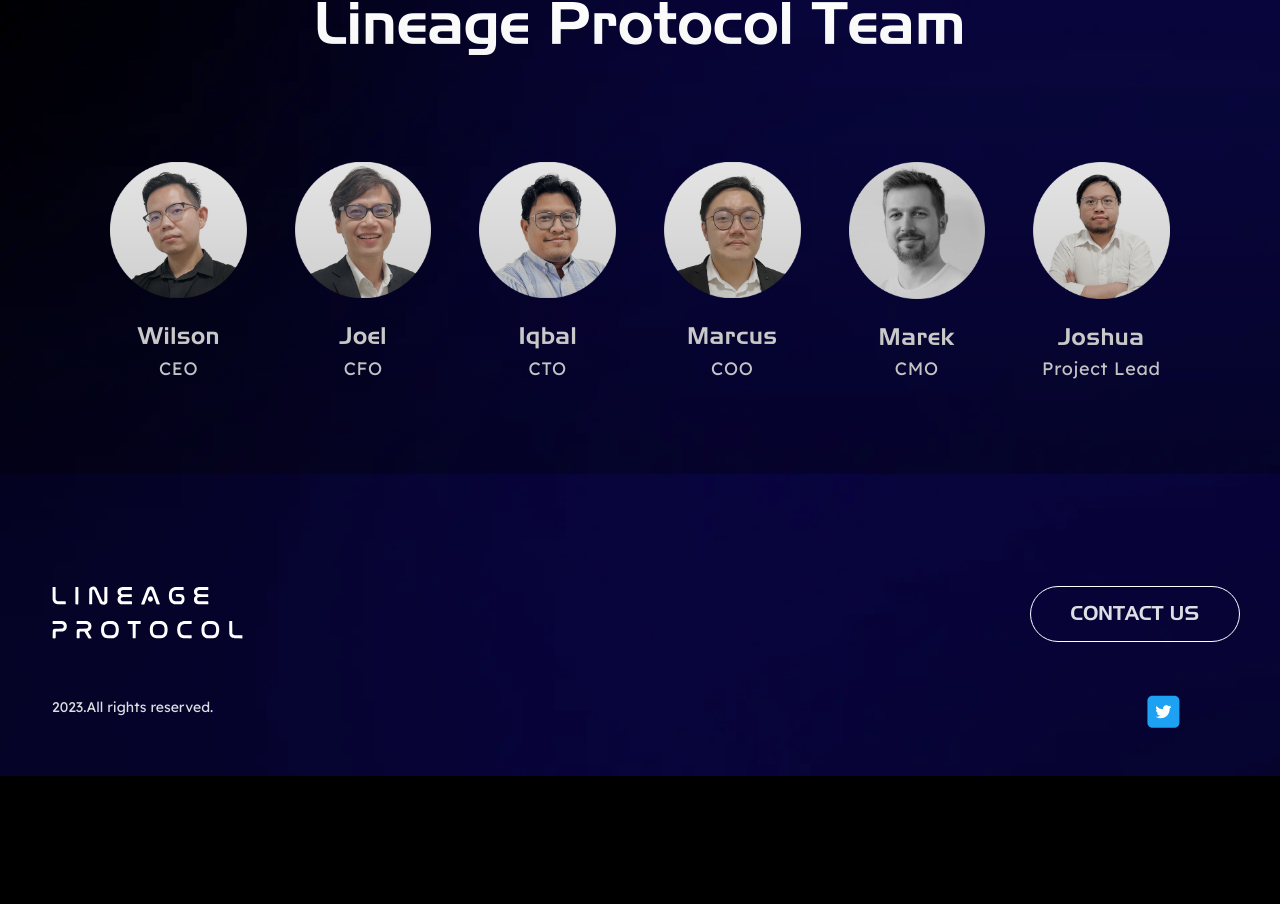
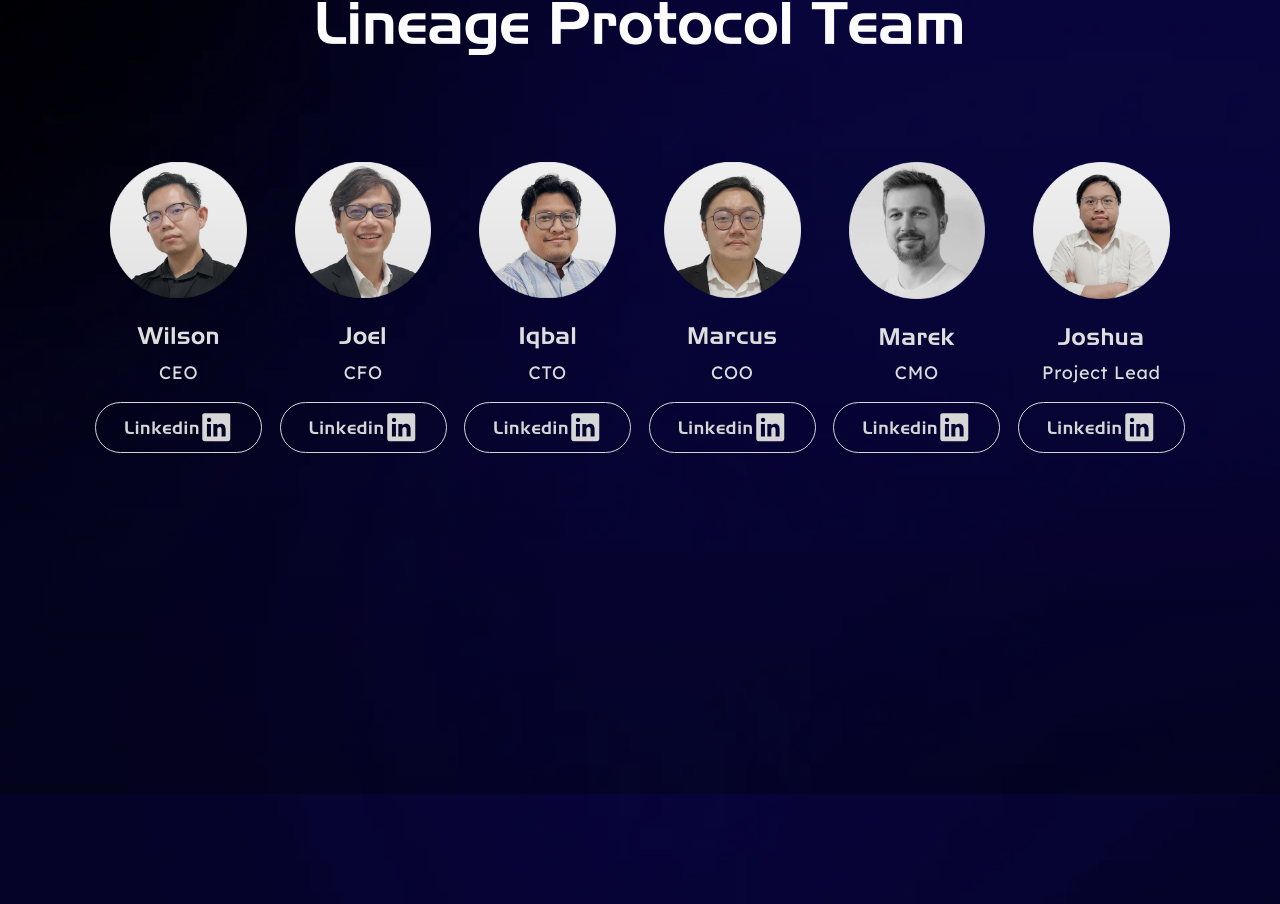
Before and after one commit to lineage-protocol/website, a React (Vite) app: page / in a window 1280 px wide. Shown: the part 3972-4876 px from the top of the page. Before the commit the page ends 4748 px from the top, so only its background shows below. Built offline with nearby package versions, Linux system fonts and the light colour scheme; what tailwind-gradient-mask-image would draw is missing.

Commit message:
add changes

```diff
--- a/src/components/Swiper/Nft.tsx
+++ b/src/components/Swiper/Nft.tsx
@@ -27,7 +27,7 @@
       >
         {props.nft &&
           props.nft.map((item:any, index:any) => (
-            <SwiperSlide className='mobile'>
+            <SwiperSlide className='mobile' key={index}>
               <div
                 className="flex-shrink max-w-full w-full"
                 key={`about-${index}`}
--- a/src/constants/Chain.ts
+++ b/src/constants/Chain.ts
@@ -19,6 +19,7 @@
 import Iqbal from "../assets/images/homepage/team/Iqbal.webp"
 import Marek from "../assets/images/homepage/team/Marek.webp"
 import Joshua from "../assets/images/homepage/team/Joshua.webp"
+import Linkedin from "../assets/images/homepage/team/ion_logo-linkedin.svg"
 // END TEAMS
 
 // INFO
@@ -82,7 +83,8 @@
     Joel:Joel,
     Iqbal: Iqbal,
     Joshua: Joshua,
-    Marek:Marek
+    Marek:Marek,
+    Linkedin:Linkedin
 }
 
 export const social: any = {
--- a/src/pages/Home/Decentralized.tsx
+++ b/src/pages/Home/Decentralized.tsx
@@ -1,7 +1,8 @@
 import * as Chain from "../../constants/Chain";
-import parse from 'html-react-parser';
+import parse from "html-react-parser";
 interface DecentralizedProps {
   portrait: any;
+  isMac: any;
 }
 export default function Decentralized(props: DecentralizedProps) {
   const nft = [
@@ -59,7 +60,9 @@
               {nft &&
                 nft.map((item, index) => (
                   <div
-                    className="flex-shrink max-w-full w-full sm:w-1/2 py-5 "
+                    className={`flex-shrink max-w-full w-full sm:w-1/2 py-5 lg:h-auto ${
+                      props.isMac ? "lg:max-h-[217px]" : ""
+                    } `}
                     key={`about-${index}`}
                   >
                     <div
@@ -76,8 +79,11 @@
                         >
                           {parse(item.name)}
                         </p>
-                        <p className="lg:text-[0.80vw] leading-[150%] tracking-[0.05em] font-bold mb-1 text-left px-5 break-words lg:w-10/12 opacity-[0.7]
-                        ">
+                        <p
+                          className={`lg:text-[0.80vw] leading-[150%] tracking-[0.05em] font-bold mb-1 text-left px-5 break-words lg:w-10/12 opacity-[0.7]
+                        ${props.isMac ? "lg:h-[122px] overflow-auto" : ""}
+                        `}
+                        >
                           {item.desc}
                         </p>
                       </div>
@@ -87,7 +93,6 @@
             </div>
           </div>
         </section>
-
       </div>
 
       <div className="text-center w-full relative "></div>
--- a/src/pages/Home/Homepage.tsx
+++ b/src/pages/Home/Homepage.tsx
@@ -10,19 +10,28 @@
 export default function Homepage() {
 
   const [portrait, setPortrait] = useState(false);
+  const [mac, setMac] = useState(false);
 
   // console.log("portrait", portrait);
+
+
   useEffect(() => {
     setPortrait(window.matchMedia("(orientation: portrait)").matches);
     window.matchMedia("(orientation: portrait)").matches;
-  }, [portrait]);
+    const isMac = navigator.platform.toUpperCase().indexOf('MAC') >= 0;
+    const screenWidth = window.innerWidth;
+    if(isMac && screenWidth <= 1440) {
+      console.log("isMac", isMac)
+      setMac(isMac)
+    }
+  }, [mac,portrait]);
   return (
     <div className="homepageBody">
       <Master>
         <Intro portrait={portrait} />
         <Nft portrait={portrait}/>
         <Info portrait={portrait}/>
-        <Decentralized portrait={portrait}/>
+        <Decentralized portrait={portrait} isMac={mac}/>
         <Team />
       </Master>
     </div>
--- a/src/pages/Home/Team.tsx
+++ b/src/pages/Home/Team.tsx
@@ -33,7 +33,7 @@
     },
   ];
   return (
-    <div className="w-full  text-white text-center relative" id="team">
+    <div className="w-full h-screen text-white text-center relative" id="team">
       <div id="overlay"></div>
       <div className="w-full h-full flex flex-col justify-start gap-7 ">
         <p className="text-3xl md:text-6xl leading-[150%] font-Slider">
@@ -54,7 +54,7 @@
                 key={`about-${index}`}
               >
                 <div
-                  className="relative overflow-hidden mb-12 hover-grayscale-0 wow fadeInUp"
+                  className="relative hover-grayscale-0 wow fadeInUp"
                   data-wow-duration="1s"
                 >
                   <div className="relative overflow-hidden px-6">
@@ -65,11 +65,24 @@
                     />
                   </div>
                   <div className="pt-6 text-center">
-                    <p className="text-2xl leading-[120%] font-bold mb-1 font-Slider tracking-[0.02em]">
+                    <p className="text-2xl leading-[120%] font-bold mb-2 font-Slider tracking-[0.02em]">
                       {item.name}
                     </p>
-                    <p className="text-lg font-bold mb-1 tracking-[0.04em] leading-[150%]">
+                    <p className="text-lg font-bold mb-4 tracking-[0.04em] leading-[150%]">
                       {item.subs}
+                    </p>
+                    <p className="text-lg font-bold mb-2 tracking-[0.04em] leading-[150%]">
+                      <a
+                        href="mailto: contact@lineageprotocol.com"
+                        className="inline-flex items-center !font-bold py-[0.5rem] px-10 lg:px-7   font-Slider gotShadow border border-white rounded-full"
+                      >
+                        Linkedin
+                        <img
+                          alt="test"
+                          src={Chain.team["Linkedin"]}
+                          className="max-w-full w-full h-auto mx-auto object-cover"
+                        />
+                      </a>
                     </p>
                   </div>
                 </div>
--- a/src/pages/Works/index.tsx
+++ b/src/pages/Works/index.tsx
@@ -9,7 +9,6 @@
 
 export default function Works() {
   const [portrait, setPortrait] = useState(false);
-
   // console.log("portrait", portrait);
   useEffect(() => {
     setPortrait(window.matchMedia("(orientation: portrait)").matches);
```
Also changed, not shown: src/assets/images/homepage/team/ion_logo-linkedin.svg (added). Lines whose indentation alone changed are shown as unchanged.
